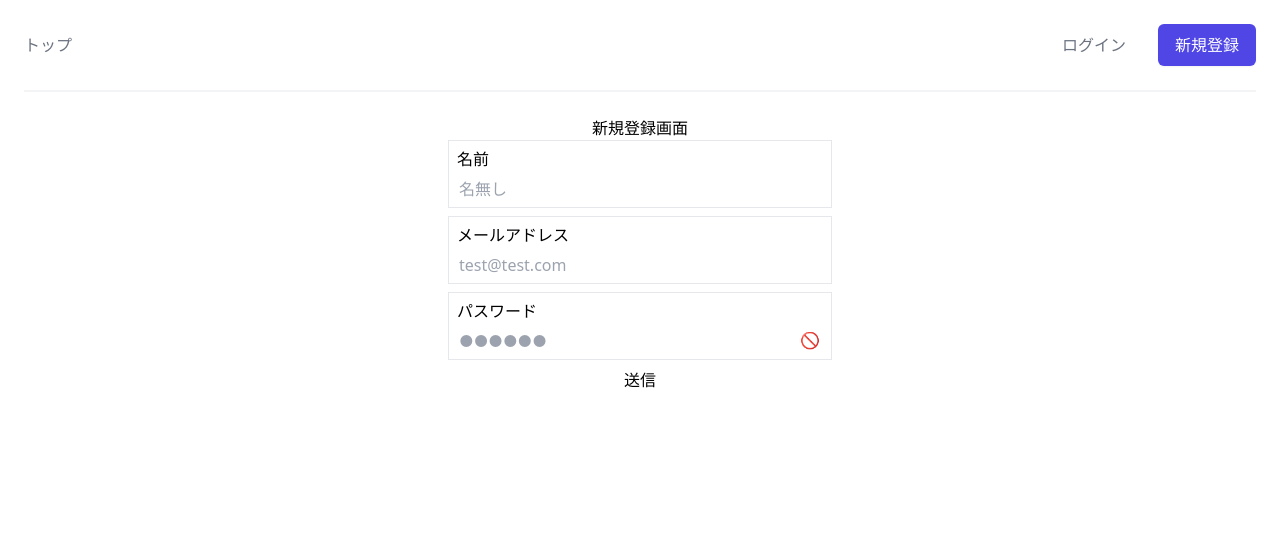
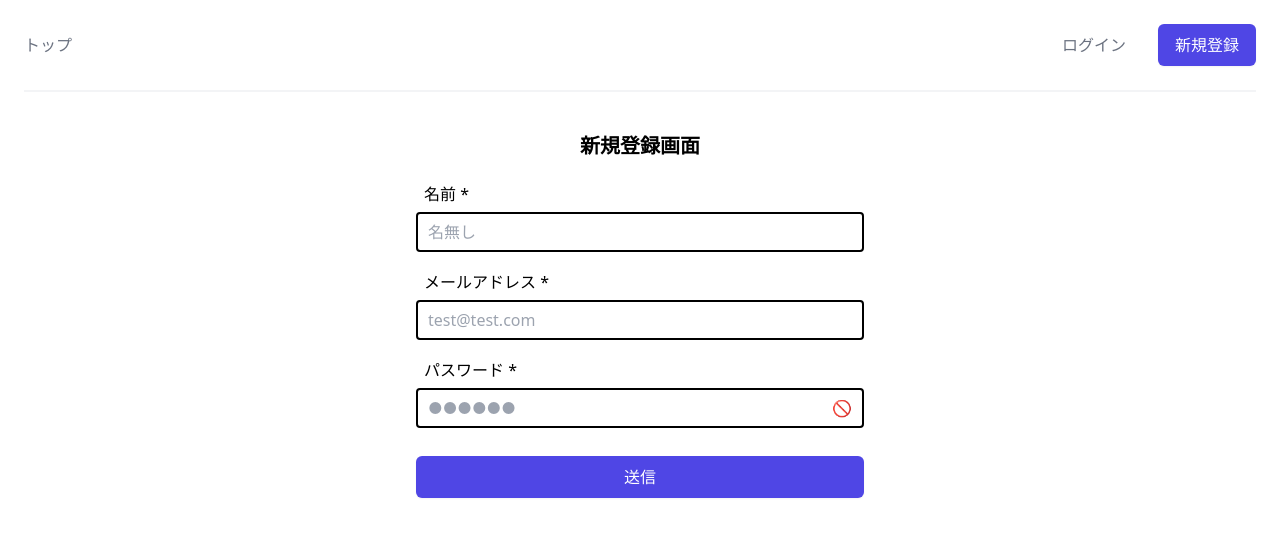
Before and after one commit to komura-c/react-mission, a React (Create React App) app: page /signup in a window 1280 px wide. Shown: the top 536 px of the page. Built offline with nearby package versions, Linux system fonts and the light colour scheme.

Commit message:
feat(form): add react-hook-form

```diff
--- a/package.json
+++ b/package.json
@@ -27,6 +27,7 @@
     "axios": "^0.21.1",
     "react": "^17.0.2",
     "react-dom": "^17.0.2",
+    "react-hook-form": "^7.12.0",
     "react-router-dom": "^5.2.0",
     "react-scripts": "4.0.3"
   },
--- a/src/Components/Input.tsx
+++ b/src/Components/Input.tsx
@@ -1,55 +1,46 @@
-import { ChangeEvent, useRef } from "react";
+import { UseFormRegister } from "react-hook-form";
 
-interface InputProps {
-  id: string;
+type InputProps = {
+  name: string;
   placeholder: string;
   label: string;
   type: string;
-  onChange: (event: ChangeEvent<HTMLInputElement>) => void;
-  [x: string]: any;
+  register: UseFormRegister<any>;
+  required?: boolean,
+  wrapperClassName?: string,
+  error?: boolean,
+  errorText?: string,
 }
 
 export const Input = (props: InputProps) => {
   const {
-    id,
+    name,
     wrapperClassName = '',
     placeholder = '',
     label = '',
     type = 'text',
-    error = false,
+    register,
+    required = false,
     errorText = '',
-    required = false,
-    ...rest
   } = props;
-
-  const inputRef = useRef<HTMLInputElement>(null);
 
   return (
     <div className={wrapperClassName}>
-      <div
-        className={`border transition duration-150 ease-in-out ${error
-          ? 'focus-within:border-red border-red'
-          : 'focus-within:border-primary border-gray-gray4'
-          }`}
-        onClick={() => inputRef.current?.focus()}
-      >
       <label
-          htmlFor={id}
-          className='text-base text-left float-left pl-2 text-primary font-normal placeholder-gray-gray4 py-1.5'
+        htmlFor={name}
+        className='block text-left text-base font-medium pl-2 py-1.5'
       >
         {label} {required && <span className='text-red'>*</span>}
       </label>
       <input
-          ref={inputRef}
         type={type}
-          className='w-full px-2.5 pb-1.5 text-primary outline-none text-base font-medium rounded-md'
-          id={id}
+        className='w-full px-2.5 py-1.5 text-base font-medium rounded placeholder-gray-400 border-2 border-black'
+        id={name}
         placeholder={placeholder}
-          {...rest}
+        {...register(name, { required })}
       />
-      </div>
       {errorText && (
-        <p className='text-xs pl-2  text-red mb-4'>{errorText}</p>
+        <p className='pl-2 mb-4 text-xs text-red'>{errorText}</p>
       )}
     </div>
   );
--- a/src/Pages/Login.tsx
+++ b/src/Pages/Login.tsx
@@ -1,5 +1,7 @@
-import { ChangeEvent, FormEvent, useContext, useState } from "react";
+import { useContext, useState } from "react";
 import { useHistory } from "react-router-dom";
+import { useForm } from "react-hook-form";
+
 import { SessionContext } from "../Contexts/SessionContext";
 import { UserContext } from "../Contexts/UserContext";
 import { LoadingContext } from "../Contexts/LoadingContext";
@@ -10,13 +12,20 @@ import { getUser } from "../Apis/GetUser";
 import { Input } from "../Components/Input";
 import { Loading } from "../Components/Loading";
 
+type IFormValues = {
+  email: string;
+  password: string;
+}
+
 export const Login = () => {
   const tokenContext = useContext(SessionContext);
   const nameContext = useContext(UserContext);
   const isLoadingContext = useContext(LoadingContext);
 
-  const [email, setEmail] = useState<string>('');
-  const [password, setPassword] = useState<string>('');
+  const { register, handleSubmit, formState } = useForm<IFormValues>({
+    mode: 'onChange'
+  });
+
   const [isMaskPassword, setIsMaskPassword] = useState<boolean>(true);
 
   const history = useHistory();
@@ -27,15 +36,16 @@ export const Login = () => {
     )
   }
 
-  const handleSubmit = async (event: FormEvent<HTMLFormElement>) => {
+  const onSubmit = async (formData: IFormValues) => {
+    const { email, password } = formData;
     isLoadingContext.updateLoadingStatus(true);
     try {
-      history.push('/')
       const { token } = await loginUser({ email, password });
       if (!token) {
         alert('レスポンスエラーです。再度お試しください。');
         throw Error('Unknown response error');
       }
+      history.push('/')
       tokenContext.updateToken(token);
       const userData = await getUser(token);
       nameContext.updateName(userData.name);
@@ -44,38 +54,28 @@ export const Login = () => {
     } finally {
       isLoadingContext.updateLoadingStatus(false);
     }
-    event.preventDefault();
-  }
-
-  const handleChange = (event: ChangeEvent<HTMLInputElement>) => {
-    if (event.target.id === 'email') {
-      return setEmail(event.target.value)
-    }
-    if (event.target.id === 'password') {
-      return setPassword(event.target.value)
-    }
   }
 
   return (
-    <>
-      <h1>ログイン画面</h1>
-      <form className="flex flex-col gap-y-2 w-96 mx-auto" onSubmit={handleSubmit}>
+    <div className="max-w-md mx-auto">
+      <h1 className="text-xl font-bold my-4">ログイン画面</h1>
+      <form className="flex flex-col gap-y-3" onSubmit={handleSubmit(onSubmit)}>
         <Input
           type="email"
-          id="email"
-          value={email}
+          name="email"
           label="メールアドレス"
           placeholder="test@test.com"
-          onChange={handleChange}
+          register={register}
+          required={true}
         />
         <div className="relative">
           <Input
             type={isMaskPassword ? "password" : "text"}
-            id="password"
-            value={password}
+            name="password"
             label="パスワード"
             placeholder="●●●●●●"
-            onChange={handleChange}
+            register={register}
+            required={true}
           />
           <button type="button"
             className="absolute right-4 bottom-2 w-4"
@@ -83,8 +83,8 @@ export const Login = () => {
             {isMaskPassword ? '🚫' : '👁'}
           </button>
         </div>
-        <button type="submit">送信</button>
+        <button type="submit" disabled={!formState.isValid} className="mt-4 whitespace-nowrap inline-flex items-center justify-center px-4 py-2 border border-transparent rounded-md shadow-sm text-base font-medium text-white bg-indigo-600 hover:bg-indigo-700">送信</button>
       </form>
-    </>
+    </div>
   )
 }
--- a/src/Pages/SignUp.tsx
+++ b/src/Pages/SignUp.tsx
@@ -1,5 +1,6 @@
-import { ChangeEvent, FormEvent, useContext, useState } from "react";
+import { useContext, useState } from "react";
 import { useHistory } from "react-router-dom";
+
 import { SessionContext } from "../Contexts/SessionContext";
 import { UserContext } from "../Contexts/UserContext";
 import { LoadingContext } from "../Contexts/LoadingContext";
@@ -8,15 +9,23 @@ import { createUser } from "../Apis/CreateUser"
 
 import { Input } from "../Components/Input";
 import { Loading } from "../Components/Loading";
+import { useForm } from "react-hook-form";
+
+type IFormValues = {
+  name: string;
+  email: string;
+  password: string;
+}
 
 export const SignUp = () => {
   const tokenContext = useContext(SessionContext);
   const nameContext = useContext(UserContext);
   const isLoadingContext = useContext(LoadingContext);
 
-  const [name, setName] = useState<string>('');
-  const [email, setEmail] = useState<string>('');
-  const [password, setPassword] = useState<string>('');
+  const { register, handleSubmit, formState } = useForm<IFormValues>({
+    mode: 'onChange'
+  });
+
   const [isMaskPassword, setIsMaskPassword] = useState<boolean>(true);
 
   const history = useHistory();
@@ -27,15 +36,16 @@ export const SignUp = () => {
     )
   }
 
-  const handleSubmit = async (event: FormEvent<HTMLFormElement>) => {
+  const onSubmit = async (formData: IFormValues) => {
+    const { name, email, password } = formData;
     isLoadingContext.updateLoadingStatus(true);
     try {
-      history.push('/')
       const { token } = await createUser({ name, email, password });
       if (!token) {
         alert('レスポンスエラーです。再度お試しください。');
         throw Error('Unknown response error');
       }
+      history.push('/')
       tokenContext.updateToken(token);
       nameContext.updateName(name);
     } catch (error: unknown) {
@@ -43,49 +53,36 @@ export const SignUp = () => {
     } finally {
       isLoadingContext.updateLoadingStatus(false);
     }
-    event.preventDefault();
-  }
-
-  const handleChange = (event: ChangeEvent<HTMLInputElement>) => {
-    if (event.target.id === 'name') {
-      return setName(event.target.value)
-    }
-    if (event.target.id === 'email') {
-      return setEmail(event.target.value)
-    }
-    if (event.target.id === 'password') {
-      return setPassword(event.target.value)
-    }
   }
 
   return (
-    <>
-      <h1>新規登録画面</h1>
-      <form className="flex flex-col gap-y-2 w-96 mx-auto" onSubmit={handleSubmit}>
+    <div className="max-w-md mx-auto">
+      <h1 className="text-xl font-bold my-4">新規登録画面</h1>
+      <form className="flex flex-col gap-y-3" onSubmit={handleSubmit(onSubmit)}>
         <Input
           type="text"
-          id="name"
-          value={name}
+          name="name"
           label="名前"
           placeholder="名無し"
-          onChange={handleChange}
+          register={register}
+          required={true}
         />
         <Input
           type="email"
-          id="email"
-          value={email}
+          name="email"
           label="メールアドレス"
           placeholder="test@test.com"
-          onChange={handleChange}
+          register={register}
+          required={true}
         />
         <div className="relative">
           <Input
             type={isMaskPassword ? "password" : "text"}
-            id="password"
-            value={password}
+            name="password"
             label="パスワード"
             placeholder="●●●●●●"
-            onChange={handleChange}
+            register={register}
+            required={true}
           />
           <button type="button"
             className="absolute right-4 bottom-2 w-4"
@@ -93,8 +90,8 @@ export const SignUp = () => {
             {isMaskPassword ? '🚫' : '👁'}
           </button>
         </div>
-        <button type="submit">送信</button>
+        <button type="submit" disabled={!formState.isValid} className="mt-4 whitespace-nowrap inline-flex items-center justify-center px-4 py-2 border border-transparent rounded-md shadow-sm text-base font-medium text-white bg-indigo-600 hover:bg-indigo-700">送信</button>
       </form>
-    </>
+    </div>
   )
 }
```
Also changed, not shown: 1 other file (tests, documents, lock files or other folders). Lines whose indentation alone changed are shown as unchanged.
